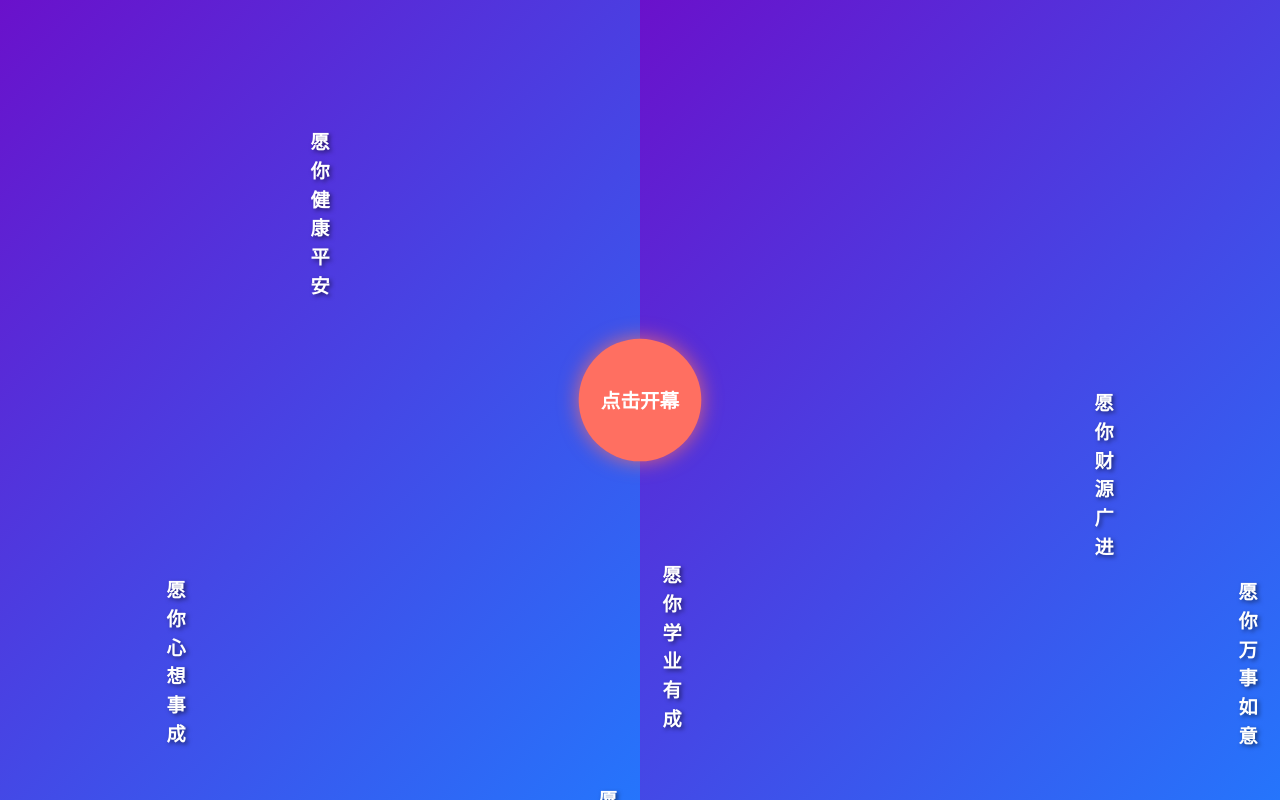
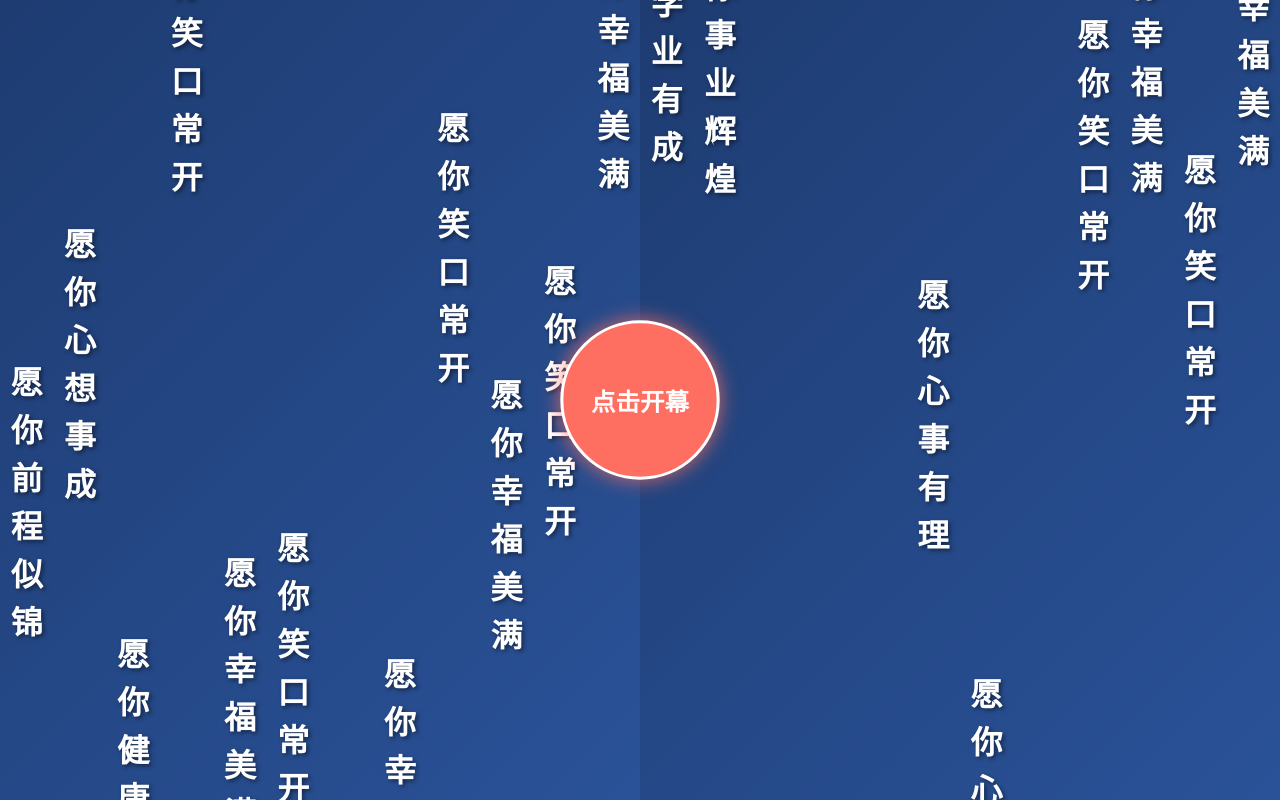
Before and after one commit to leehaohaohao/exam-react, a React (Vite) app: page / in a window 1280 px wide. Shown: the top 800 px of the page. Built offline with nearby package versions, Linux system fonts and the light colour scheme; a web font is replaced by a local one.

Commit message:
-ui: 开幕动画调整

```diff
--- a/src/components/OpeningAnimation.css
+++ b/src/components/OpeningAnimation.css
@@ -17,7 +17,7 @@
     display: flex;
     justify-content: space-between;
     transition: transform 1s ease-in-out;
-    background: linear-gradient(135deg, #6a11cb, #2575fc); /* 渐变蓝色背景 */
+    background: linear-gradient(135deg, #1e3c72, #2a5298); /* 更柔和的渐变蓝色背景 */
 }
 
 .left-container {
@@ -36,6 +36,7 @@
     display: flex;
     align-items: center;
     justify-content: center;
+    transition: transform 1s ease-in-out; /* 添加过渡效果 */
 }
 
 .text {
@@ -46,7 +47,7 @@
     display: flex;
     flex-direction: column; /* 竖排排列 */
     align-items: center;
-    font-size: 1.2rem;
+    font-size: 2rem; /* 增大字体 */
     color: #fff;
     font-family: "楷体", cursive; /* 使用楷体 */
     font-weight: bold;
@@ -80,19 +81,20 @@
     top: 50%;
     left: 50%;
     transform: translate(-50%, -50%);
-    width: 120px;
-    height: 120px;
+    width: 150px;
+    height: 150px;
     border-radius: 50%;
     background: #ff6f61; /* 按钮背景色 */
     display: flex;
     justify-content: center;
     align-items: center;
     cursor: pointer;
-    font-size: 1.2rem;
+    font-size: 1.5rem; /* 增大字体 */
     color: #fff;
     z-index: 1001;
     box-shadow: 0 0 20px rgba(255, 111, 97, 0.8); /* 按钮阴影 */
     animation: pulse 2s infinite; /* 按钮动画 */
+    border: 3px solid #fff; /* 添加白色边框 */
 }
 
 .circle-button span {
--- a/src/components/OpeningAnimation.tsx
+++ b/src/components/OpeningAnimation.tsx
@@ -18,6 +18,13 @@ const OpeningAnimation: React.FC<OpeningAnimationProps> = ({ onComplete }) => {
         "愿你健康平安",
         "愿你笑口常开",
         "愿你幸福美满",
+        "愿你笑口常开",
+        "愿你幸福美满",
+        "愿你幸福美满",
+        "愿你笑口常开",
+        "愿你幸福美满",
+        "愿你笑口常开",
+        "愿你幸福美满",
     ];
     const rightTexts = [
         "愿你学业有成",
@@ -25,6 +32,13 @@ const OpeningAnimation: React.FC<OpeningAnimationProps> = ({ onComplete }) => {
         "愿你爱情甜蜜",
         "愿你财源广进",
         "愿你万事如意",
+        "愿你心事有理",
+        "愿你心事有理",
+        "愿你幸福美满",
+        "愿你笑口常开",
+        "愿你幸福美满",
+        "愿你笑口常开",
+        "愿你幸福美满",
     ];
 
     // 初始化竖条的文字和动画
@@ -37,6 +51,7 @@ const OpeningAnimation: React.FC<OpeningAnimationProps> = ({ onComplete }) => {
             if (bar) {
                 const speed = 2 + Math.random() * 3; // 随机速度
                 bar.style.animation = `slideUp ${speed}s linear infinite`;
+                console.log(index)
             }
         });
 
@@ -45,6 +60,7 @@ const OpeningAnimation: React.FC<OpeningAnimationProps> = ({ onComplete }) => {
             if (bar) {
                 const speed = 2 + Math.random() * 3; // 随机速度
                 bar.style.animation = `slideDown ${speed}s linear infinite`;
+                console.log(index)
             }
         });
     }, []);
@@ -53,40 +69,23 @@ const OpeningAnimation: React.FC<OpeningAnimationProps> = ({ onComplete }) => {
     const handleOpen = () => {
         setIsOpen(true);
         setShowButton(false); // 隐藏按钮
-
-        // 竖条回到正中间
-        const leftBars = leftBarsRef.current;
-        const rightBars = rightBarsRef.current;
-
-        leftBars.forEach((bar) => {
-            if (bar) {
-                bar.style.animation = "none";
-                bar.style.transition = "transform 1s ease-in-out";
-                bar.style.transform = "translateY(0)";
-            }
-        });
-
-        rightBars.forEach((bar) => {
-            if (bar) {
-                bar.style.animation = "none";
-                bar.style.transition = "transform 1s ease-in-out";
-                bar.style.transform = "translateY(0)";
-            }
-        });
-
-        // 左右两块区域分别向左右打开
+        // 等待竖条回到中间后再展开
         setTimeout(() => {
             const leftContainer = document.querySelector(".left-container") as HTMLElement;
             const rightContainer = document.querySelector(".right-container") as HTMLElement;
+
+            leftContainer.style.transition = "transform 1s ease-in-out";
+            rightContainer.style.transition = "transform 1s ease-in-out";
             leftContainer.style.transform = "translateX(-100%)";
             rightContainer.style.transform = "translateX(100%)";
-        }, 1000); // 1秒后开始打开
+        }, 1600); // 1.5秒回到中间 + 0.1秒停顿
 
         // 动画完成后调用回调函数
         setTimeout(() => {
             onComplete();
-        }, 2500); // 2.5秒后移除组件
+        }, 3200); // 2.5秒左右展开后移除组件
     };
+
 
     return (
         <div className={`opening-container ${isOpen ? "open" : ""}`}>
```
